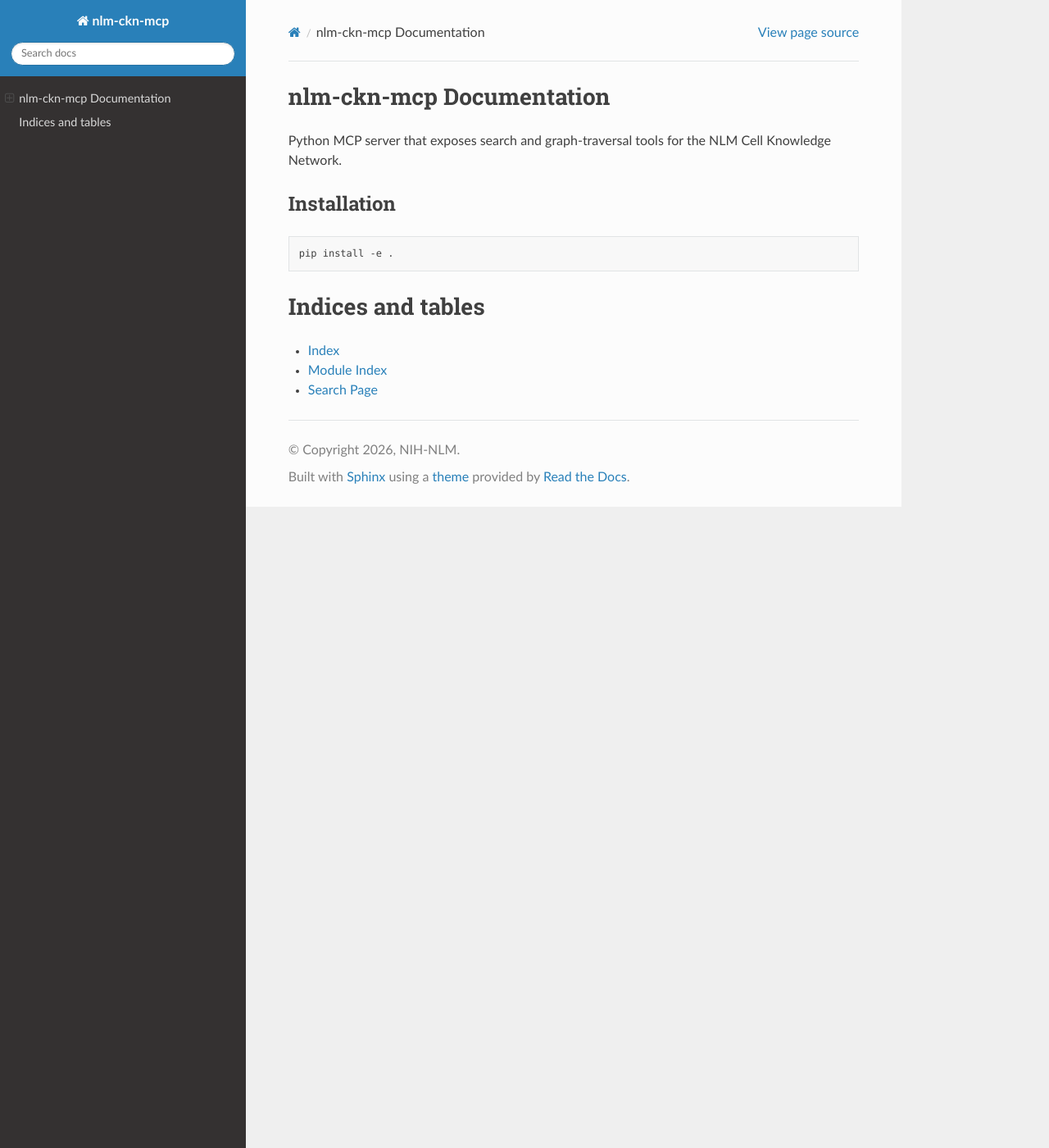
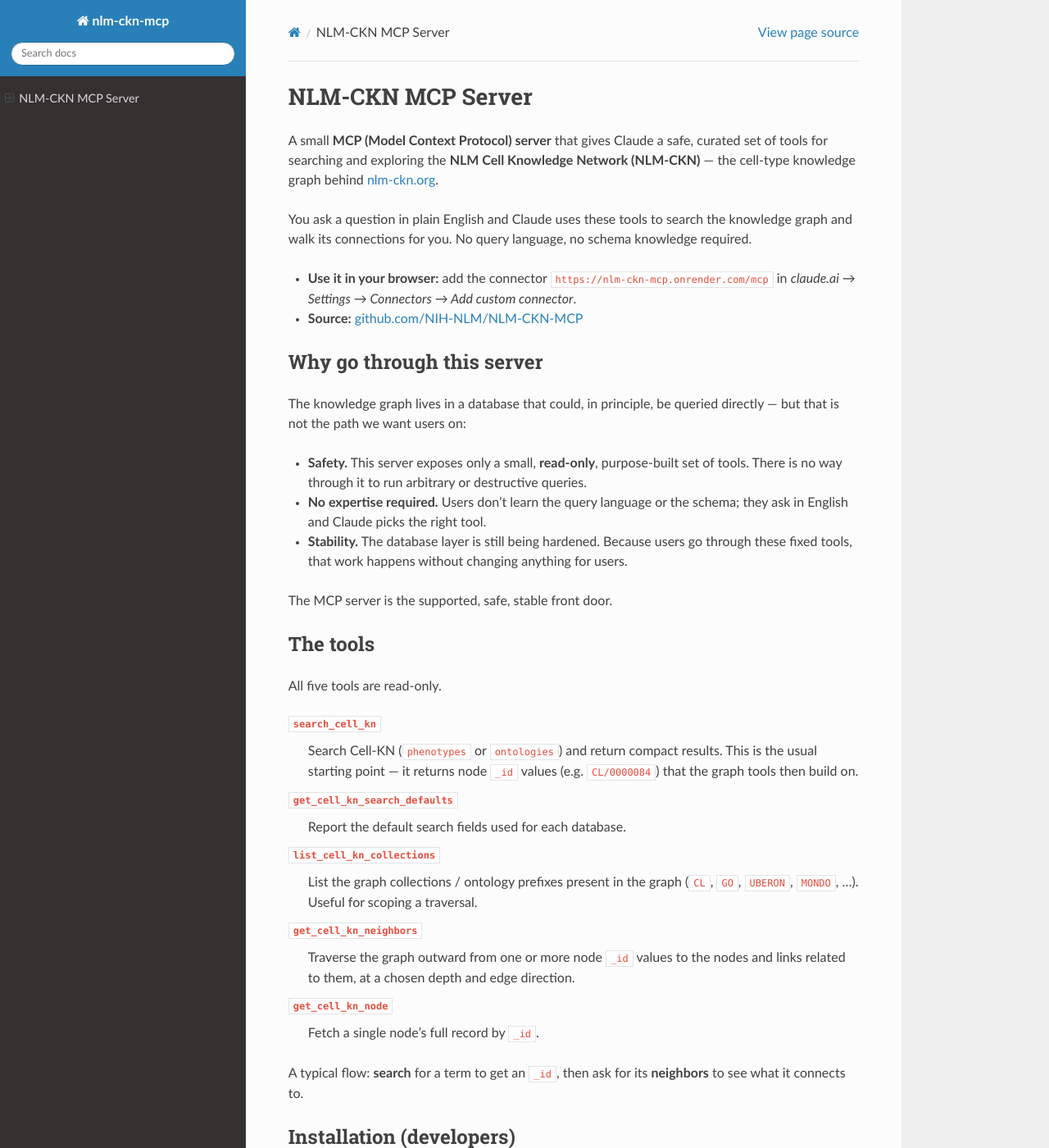
Before and after one commit to NIH-NLM/NLM-CKN-MCP, a Sphinx documentation site: the page built from docs/source/index.rst, in a window 1280 px wide and 1400 px high. Shown: the whole window at 82% size. Built offline with Sphinx 7.4.7 and the Read the Docs theme 3.1.0, drawn with Linux system fonts in a browser that asks for light colours; pages that are not in the unit, such as notebooks, are missing from menus; some of the changed text lies outside the part shown.

```diff
--- a/docs/source/index.rst
+++ b/docs/source/index.rst
@@ -1,25 +1,91 @@
-nlm-ckn-mcp Documentation
-=========================
+NLM-CKN MCP Server
+==================
 
-Python MCP server that exposes search and graph-traversal tools for the
-NLM Cell Knowledge Network.
+A small **MCP (Model Context Protocol) server** that gives Claude a safe,
+curated set of tools for searching and exploring the **NLM Cell Knowledge
+Network (NLM-CKN)** — the cell-type knowledge graph behind
+`nlm-ckn.org <https://nlm-ckn.org>`_.
 
-.. toctree::
-   :maxdepth: 2
-   :caption: API Reference:
+You ask a question in plain English and Claude uses these tools to search the
+knowledge graph and walk its connections for you. No query language, no schema
+knowledge required.
 
-   modules
+* **Use it in your browser:** add the connector
+  ``https://nlm-ckn-mcp.onrender.com/mcp`` in *claude.ai → Settings →
+  Connectors → Add custom connector*.
+* **Source:** `github.com/NIH-NLM/NLM-CKN-MCP
+  <https://github.com/NIH-NLM/NLM-CKN-MCP>`_
 
-Installation
-------------
+
+Why go through this server
+--------------------------
+
+The knowledge graph lives in a database that could, in principle, be queried
+directly — but that is not the path we want users on:
+
+* **Safety.** This server exposes only a small, **read-only**, purpose-built set
+  of tools. There is no way through it to run arbitrary or destructive queries.
+* **No expertise required.** Users don't learn the query language or the schema;
+  they ask in English and Claude picks the right tool.
+* **Stability.** The database layer is still being hardened. Because users go
+  through these fixed tools, that work happens without changing anything for
+  users.
+
+The MCP server is the supported, safe, stable front door.
+
+
+The tools
+---------
+
+All five tools are read-only.
+
+``search_cell_kn``
+    Search Cell-KN (``phenotypes`` or ``ontologies``) and return compact
+    results. This is the usual starting point — it returns node ``_id`` values
+    (e.g. ``CL/0000084``) that the graph tools then build on.
+
+``get_cell_kn_search_defaults``
+    Report the default search fields used for each database.
+
+``list_cell_kn_collections``
+    List the graph collections / ontology prefixes present in the graph
+    (``CL``, ``GO``, ``UBERON``, ``MONDO``, …). Useful for scoping a traversal.
+
+``get_cell_kn_neighbors``
+    Traverse the graph outward from one or more node ``_id`` values to the nodes
+    and links related to them, at a chosen depth and edge direction.
+
+``get_cell_kn_node``
+    Fetch a single node's full record by ``_id``.
+
+A typical flow: **search** for a term to get an ``_id``, then ask for its
+**neighbors** to see what it connects to.
+
+
+Installation (developers)
+-------------------------
 
 .. code-block:: bash
 
    pip install -e .
 
+See the project ``README`` for hosting the server on the web and for the local
+Claude Desktop setup.
+
+
+API reference
+-------------
+
+The pages below are generated automatically from the code's docstrings.
+
+.. toctree::
+   :maxdepth: 2
+
+   modules
+
 
 Indices and tables
-===================
+-------------------
 
 * :ref:`genindex`
 * :ref:`modindex`
```
Also changed, not shown: README.md (+196 -246 lines), 1 other file.
